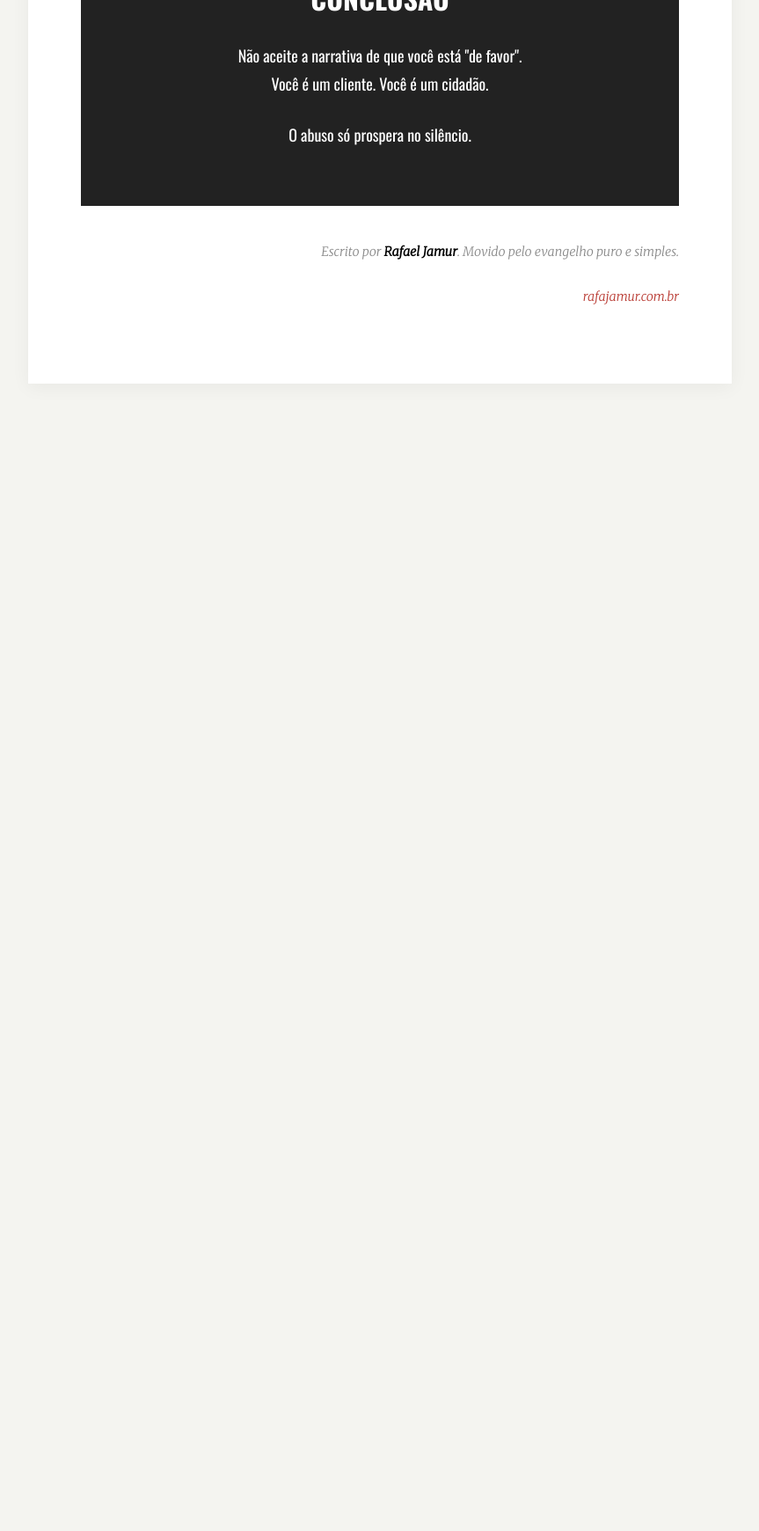
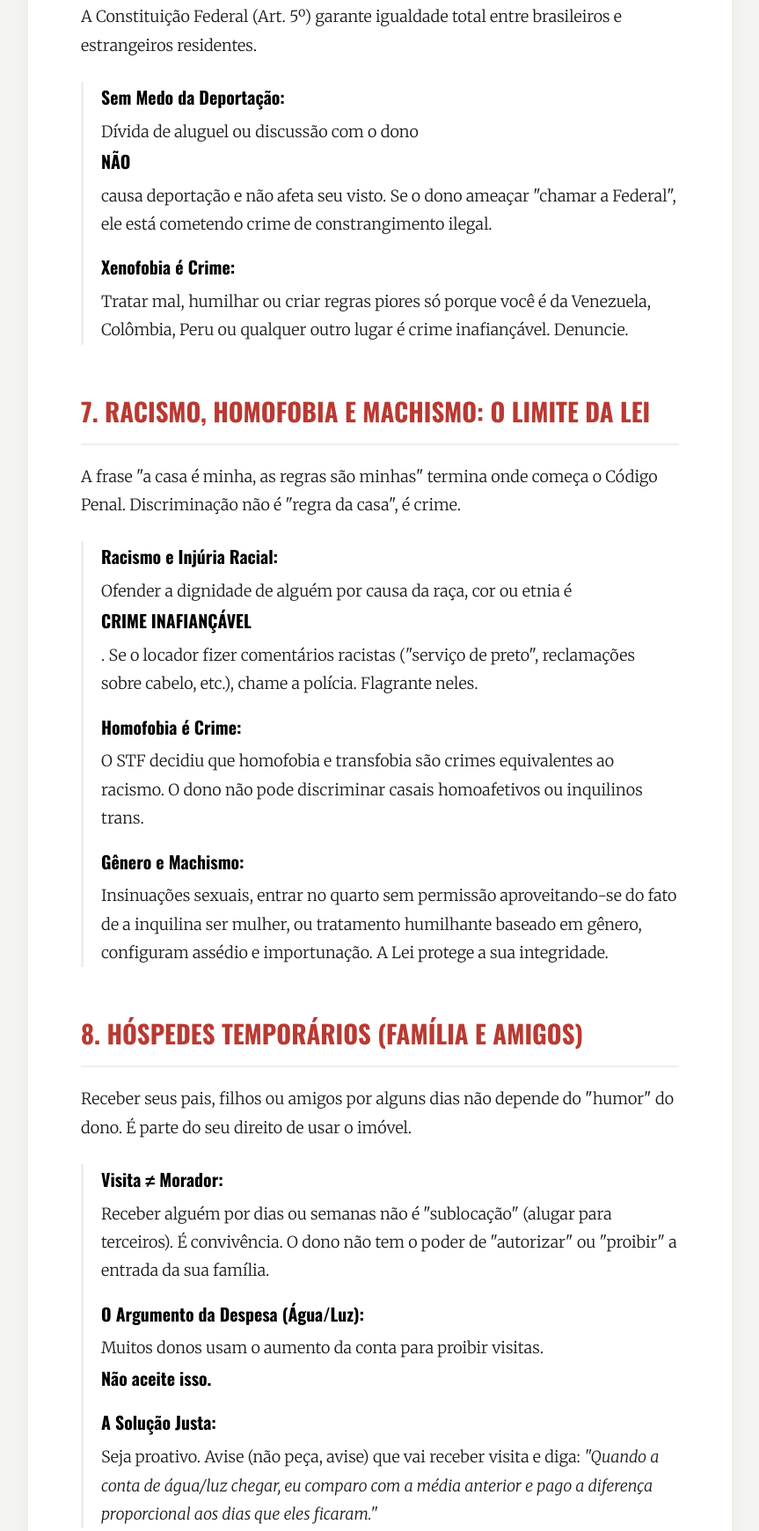
Before and after one commit to rjamur/rafajamur, a plain HTML site: page aluguel-nao-e-favor/index.html in a window 1280 px wide. Shown: the part 3223-4963 px from the top of the page at 88% size, without its empty margins (208-1071 px from the left). Before the commit the page ends 3739 px from the top, so only its background shows below. Drawn offline with nearby package versions, Linux system fonts and the light colour scheme.

Commit message:
Pratiquem a hospitalidade

```diff
--- a/aluguel-nao-e-favor/index.html
+++ b/aluguel-nao-e-favor/index.html
@@ -179,6 +179,32 @@
             <li><strong>O Direito</strong> O quarto é seu asilo inviolável (Constituição). Entrar sem permissão é <strong>Crime de Violação de Domicílio</strong>. Proibir visitas de forma absoluta é cláusula abusiva e nula.</li>
         </ul>
 
+        <h2>6. Estrangeiros: Vocês têm os MESMOS direitos</h2>
+        <p>A Constituição Federal (Art. 5º) garante igualdade total entre brasileiros e estrangeiros residentes.</p>
+        <ul>
+            <li><strong>Sem Medo da Deportação:</strong> Dívida de aluguel ou discussão com o dono <strong>NÃO</strong> causa deportação e não afeta seu visto. Se o dono ameaçar "chamar a Federal", ele está cometendo crime de constrangimento ilegal.</li>
+            <li><strong>Xenofobia é Crime:</strong> Tratar mal, humilhar ou criar regras piores só porque você é da Venezuela, Colômbia, Peru ou qualquer outro lugar é crime inafiançável. Denuncie.</li>
+        </ul>
+
+        <h2>7. Racismo, Homofobia e Machismo: O Limite da Lei</h2>
+        <p>A frase "a casa é minha, as regras são minhas" termina onde começa o Código Penal. Discriminação não é "regra da casa", é crime.</p>
+        <ul>
+            <li><strong>Racismo e Injúria Racial:</strong> Ofender a dignidade de alguém por causa da raça, cor ou etnia é <strong>CRIME INAFIANÇÁVEL</strong>. Se o locador fizer comentários racistas ("serviço de preto", reclamações sobre cabelo, etc.), chame a polícia. Flagrante neles.</li>
+            <li><strong>Homofobia é Crime:</strong> O STF decidiu que homofobia e transfobia são crimes equivalentes ao racismo. O dono não pode discriminar casais homoafetivos ou inquilinos trans.</li>
+            <li><strong>Gênero e Machismo:</strong> Insinuações sexuais, entrar no quarto sem permissão aproveitando-se do fato de a inquilina ser mulher, ou tratamento humilhante baseado em gênero, configuram assédio e importunação. A Lei protege a sua integridade.</li>
+        </ul>
+
+        <h2>8. Hóspedes Temporários (Família e Amigos)</h2>
+        <p>Receber seus pais, filhos ou amigos por alguns dias não depende do "humor" do dono. É parte do seu direito de usar o imóvel.</p>
+        <ul>
+            <li><strong>Visita &ne; Morador:</strong> Receber alguém por dias ou semanas não é "sublocação" (alugar para terceiros). É convivência. O dono não tem o poder de "autorizar" ou "proibir" a entrada da sua família.</li>
+            <li><strong>O Argumento da Despesa (Água/Luz):</strong> Muitos donos usam o aumento da conta para proibir visitas. <strong>Não aceite isso.</strong></li>
+            <li><strong>A Solução Justa:</strong> Seja proativo. Avise (não peça, avise) que vai receber visita e diga: <em>"Quando a conta de água/luz chegar, eu comparo com a média anterior e pago a diferença proporcional aos dias que eles ficaram."</em></li>
+        </ul>
+        <div class="box-aviso" style="border-color: #333; background-color: #f9f9f9;">
+            <p><strong>Dica de Ouro:</strong> Ao pagar a diferença das contas, você tira qualquer argumento do locador. Ele não pode alegar "prejuízo". Se ele continuar reclamando, fica claro que o problema não é dinheiro, é <strong>controle e perseguição</strong>.</p>
+        </div>
+
         <div class="footer-note">
             <h3>Conclusão</h3>
             <p>Não aceite a narrativa de que você está "de favor".<br>Você é um cliente. Você é um cidadão.</p>
```
